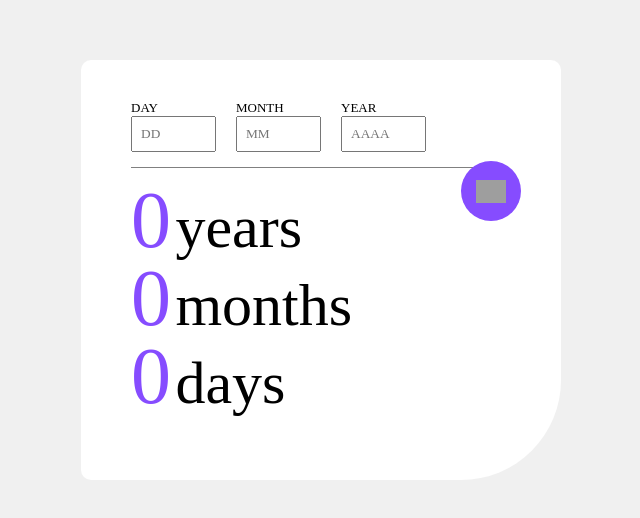
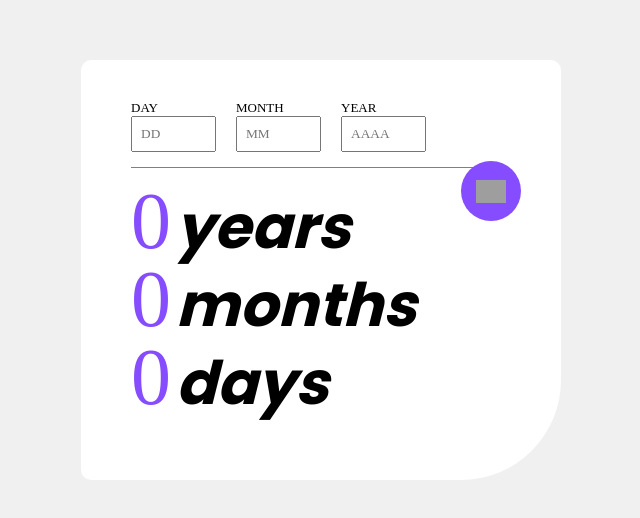
Before and after one commit to ROpeixoto/Calculadora-Idade, a React (Vite) app: page / in a window 1280 px wide. Shown: the part 130-648 px from the top of the page, without its empty margins (319-959 px from the left). Built offline with nearby package versions, Linux system fonts and the light colour scheme; grey boxes are pictures that could not be loaded; a web font is replaced by a local one.

Commit message:
testando fontes vercel

```diff
--- a/index.html
+++ b/index.html
@@ -4,6 +4,9 @@
     <meta charset="UTF-8" />
     <link rel="icon" type="image/png" href="images/favicon-32x32.png" />
     <meta name="viewport" content="width=device-width, initial-scale=1.0" />
+    <link rel="preconnect" href="https://fonts.googleapis.com">
+    <link rel="preconnect" href="https://fonts.gstatic.com" crossorigin>
+    <link href="https://fonts.googleapis.com/css2?family=Poppins:wght@400;500;600;700&display=swap" rel="stylesheet">
     <title>Calculadora de Idade</title>
   </head>
   <body>
--- a/src/styles.css
+++ b/src/styles.css
@@ -1,3 +1,5 @@
+@import url('https://fonts.googleapis.com/css2?family=Poppins:wght@400;600&display=swap');
+
 @font-face {
   font-family: 'italico';
   src: url('fonts/Poppins-ExtraBoldItalic.ttf');
@@ -155,6 +157,8 @@
   line-height: 1.3;
   margin:0px;
   font-size: 60px;
-  font-family: 'italico';
+  font-family: 'Poppins';
+  font-weight:700 ;
+  font-style:italic ;
   color: black;
 }
```
